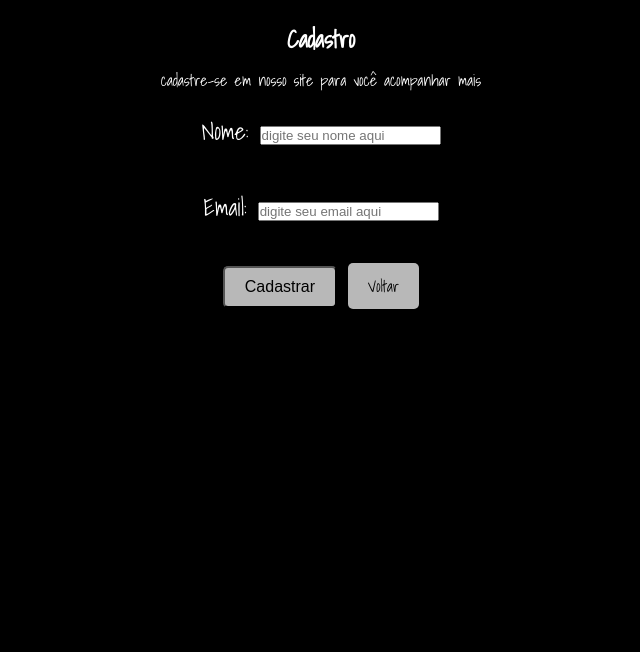
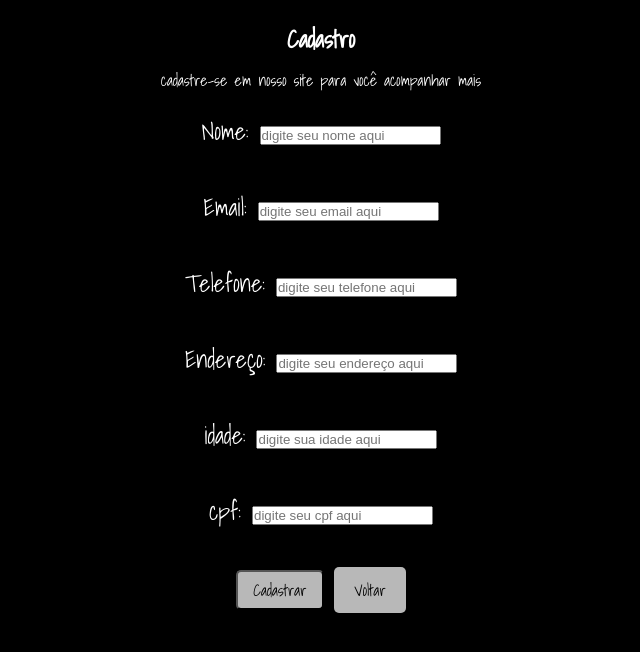
Before and after one commit to felpuz/Pep, a plain HTML site: page projetopep/cadastro.html in a window 1280 px wide. Shown: the whole page, without its empty margins (319-959 px from the left). Drawn offline with Linux system fonts and the light colour scheme.

Commit message:
Add files via upload

```diff
--- a/projetopep/cadastro.html
+++ b/projetopep/cadastro.html
@@ -20,7 +20,20 @@
     <label for="email">Email:</label>
     <input type="email" id="email" name="email" placeholder="digite seu email aqui" required><br><br>
 
-    <button onclick="mostrarMensagem()" class="a1">Cadastrar</button>
+    <label for="telefone">Telefone:</label>
+    <input type="phone" id="telefone" name="telefone" placeholder="digite seu telefone aqui" required><br><br>
+
+    <label for="endereco">Endereço:</label>
+    <input type="text" id="endereco" name="endereco" placeholder="digite seu endereço aqui" required><br><br>
+
+    <label for="idade">idade:</label>
+    <input type="number" id="idade" name="idade" placeholder="digite sua idade aqui" required><br><br>
+
+    <label for="cpf">cpf:</label>
+    <input type="number" id="cpf" name="cpf" placeholder="digite seu cpf aqui" required><br><br>
+
+
+    <button onclick="mostrarMensagem()" class="botao">Cadastrar</button>
     <a href="index.html" class="a1">Voltar</a>
   </form>
 
```
Also changed, not shown: projetopep/telalogin.html (+7 -2 lines).
